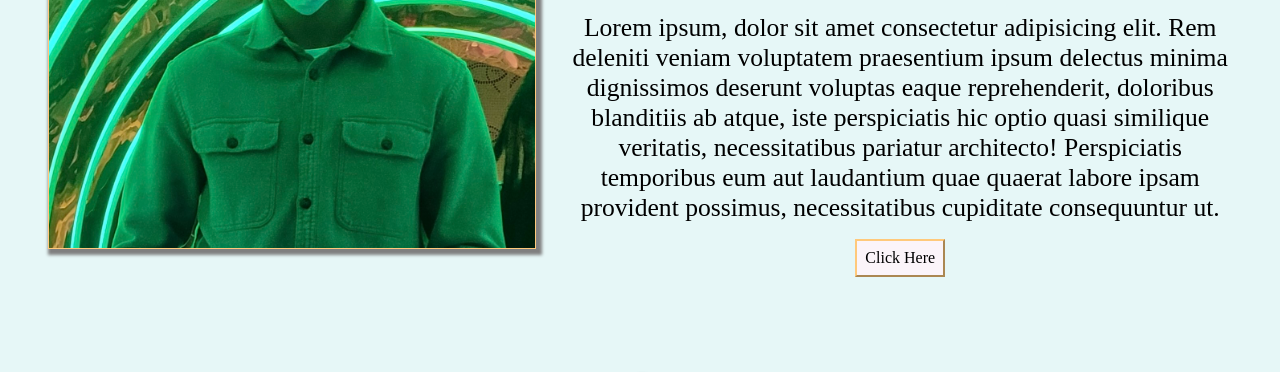
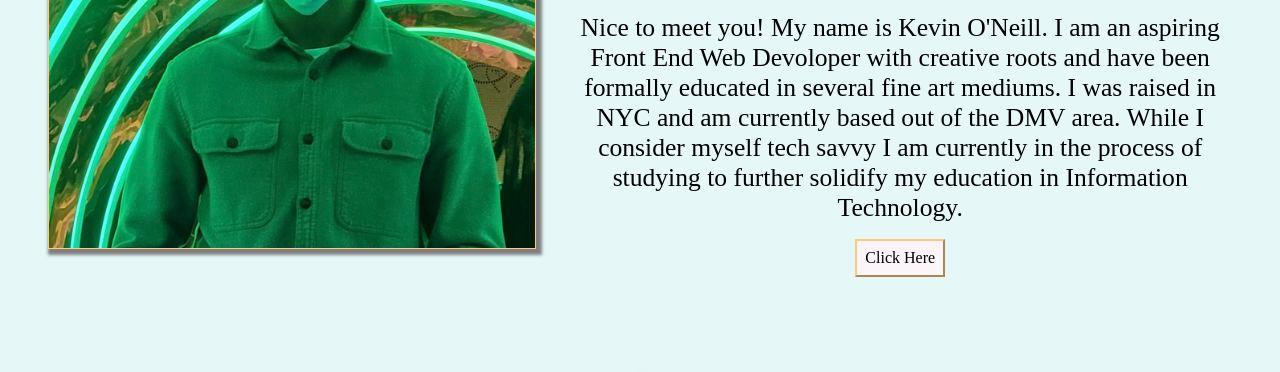
Before and after one commit to JusticeBlues/Portfolio_Project, a website: page starter/src/index.html in a window 1280 px wide. Shown: the part 363-735 px from the top of the page. Drawn offline with Linux system fonts and the light colour scheme.

Commit message:
Updated bio paragraph.

```diff
--- a/starter/src/index.html
+++ b/starter/src/index.html
@@ -27,7 +27,7 @@
       <img class="bio__photo" src="img/me.jpg" alt="It's me!" width="500" height="500">
       <div class="bio__text">
         <h1 class="bio__header">Kevin's Web Development Portfolio</h1>
-        <p class="bio__main">Lorem ipsum, dolor sit amet consectetur adipisicing elit. Rem deleniti veniam voluptatem praesentium ipsum delectus minima dignissimos deserunt voluptas eaque reprehenderit, doloribus blanditiis ab atque, iste perspiciatis hic optio quasi similique veritatis, necessitatibus pariatur architecto! Perspiciatis temporibus eum aut laudantium quae quaerat labore ipsam provident possimus, necessitatibus cupiditate consequuntur ut.</p>
+        <p class="bio__main">Nice to meet you! My name is Kevin O'Neill. I am an aspiring Front End Web Devoloper with creative roots and have been formally educated in several fine art mediums. I was raised in NYC and am currently based out of the DMV area. While I consider myself tech savvy I am currently in the process of studying to further solidify my education in Information Technology.</p>
         <button class="bio__button">Click Here</button>
       </div>
     </section>
```
